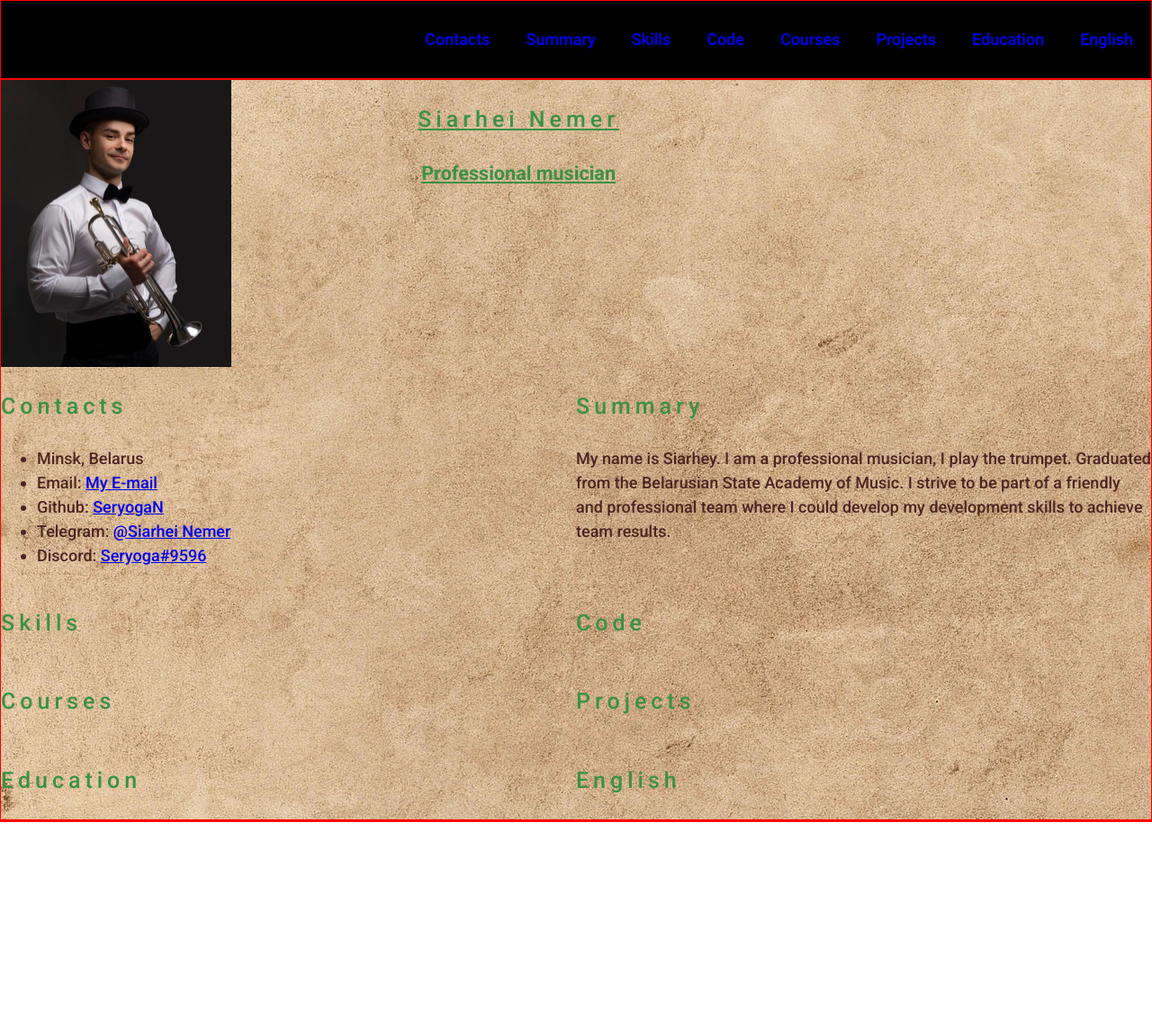
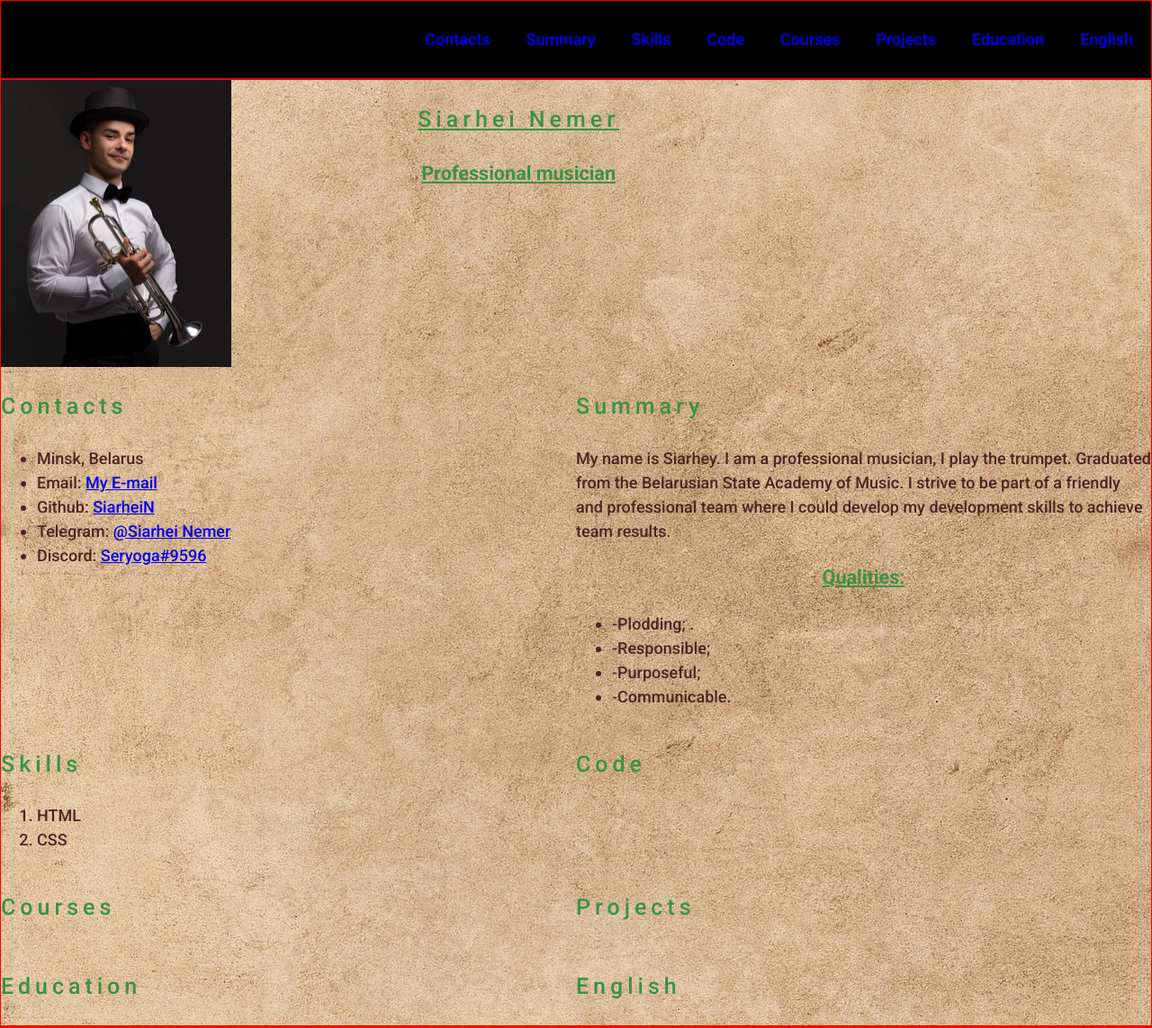
Before and after one commit to SiarheiN/rsschool-cv, a plain HTML site: page index.html in a window 1280 px wide. Shown: the whole page at 90% size. Before the commit the page ends 914 px from the top, so only its background shows below. Drawn offline with Linux system fonts and the light colour scheme.

Commit message:
feat: add a new text

```diff
--- a/index.html
+++ b/index.html
@@ -63,7 +63,7 @@
             </li>
             <li class="section-item contacts-item">
               Github:
-              <a href="https://github.com/SeryogaN" title="github">SeryogaN</a>
+              <a href="https://github.com/SiarheiN" title="github">SiarheiN</a>
             </li>
             <li class="section-item contacts-item">
               Telegram:
@@ -85,9 +85,20 @@
             strive to be part of a friendly and professional team where I could
             develop my development skills to achieve team results.
           </p>
+          <h3 class="section-subtitle">Qualities:</h3>
+          <ul class="section-list">
+            <li class="section-item Qualities-item">-Plodding; .</li>
+            <li class="section-item Qualities-item">-Responsible;</li>
+            <li class="section-item Qualities-item">-Purposeful;</li>
+            <li class="section-item Qualities-item">-Communicable.</li>
+          </ul>
         </section>
         <section class="section" id="skills">
           <h2 class="section-title"><p>Skills</p></h2>
+          <ol class="section-list">
+            <li class="section-item skills-item">HTML</li>
+            <li class="section-item skils-item">CSS</li>
+          </ol>
         </section>
         <section class="section" id="code">
           <h2 class="section-title"><p>Code</p></h2>
```
